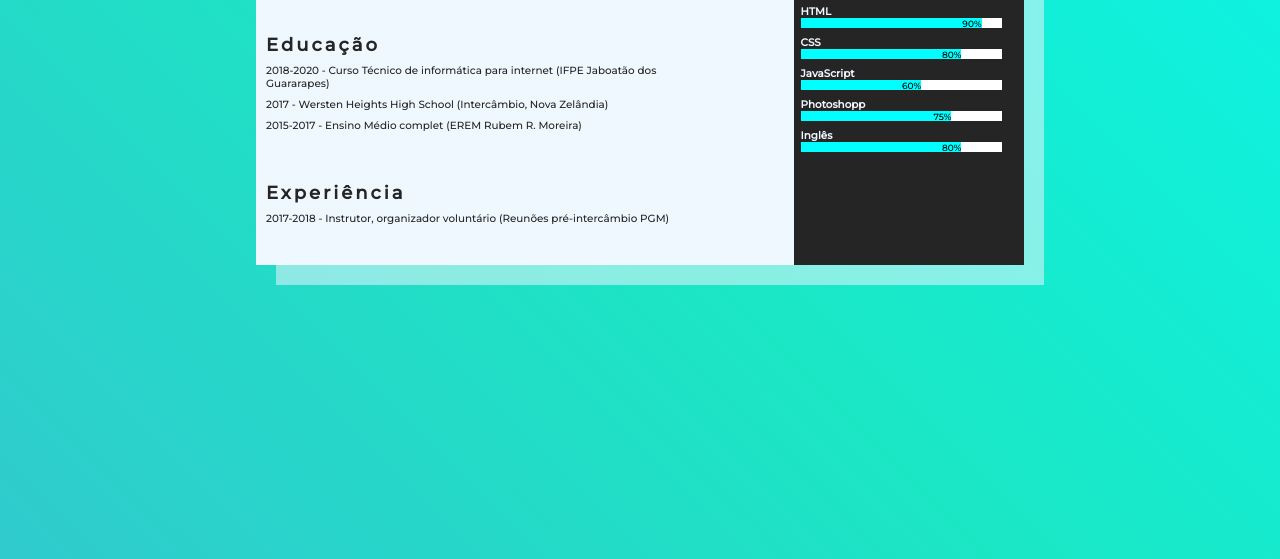
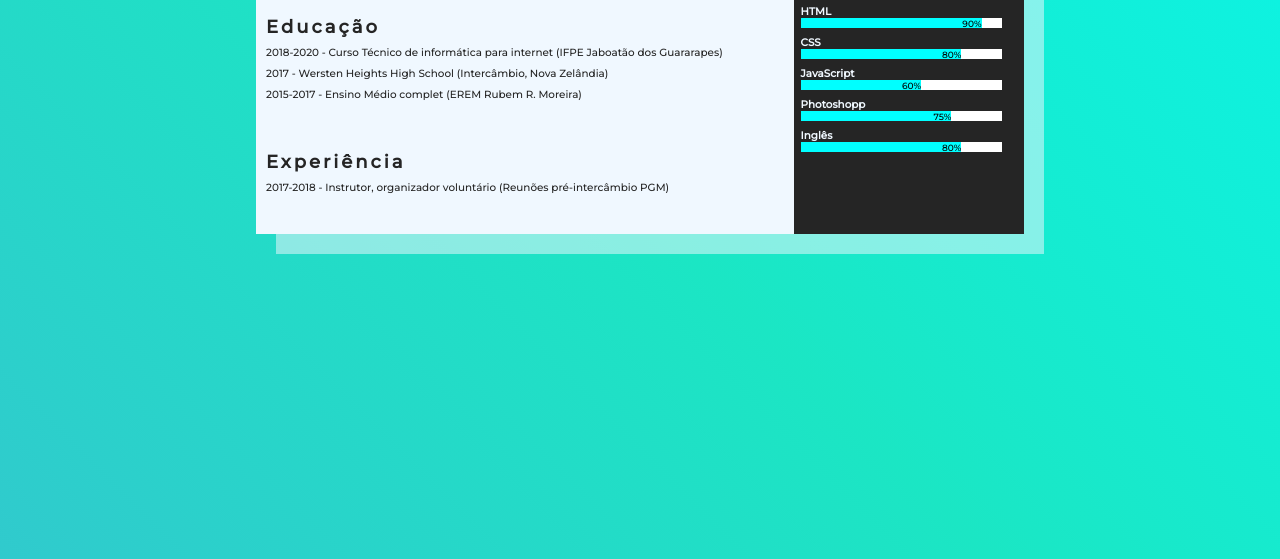
Before and after one commit to MarkusDev13/MeuCurriculo, a plain HTML site: page index.html in a window 1280 px wide. Shown: the part 241-800 px from the top of the page. Drawn offline with Linux system fonts and the light colour scheme.

```diff
--- a/css/main.css
+++ b/css/main.css
@@ -13,10 +13,6 @@
      font-size: 18px;
  }
 
- main .main-content {
-     width: 80%;
- }
-
  main .main-content section {
      margin-left: auto;
      margin-right: auto;
```
